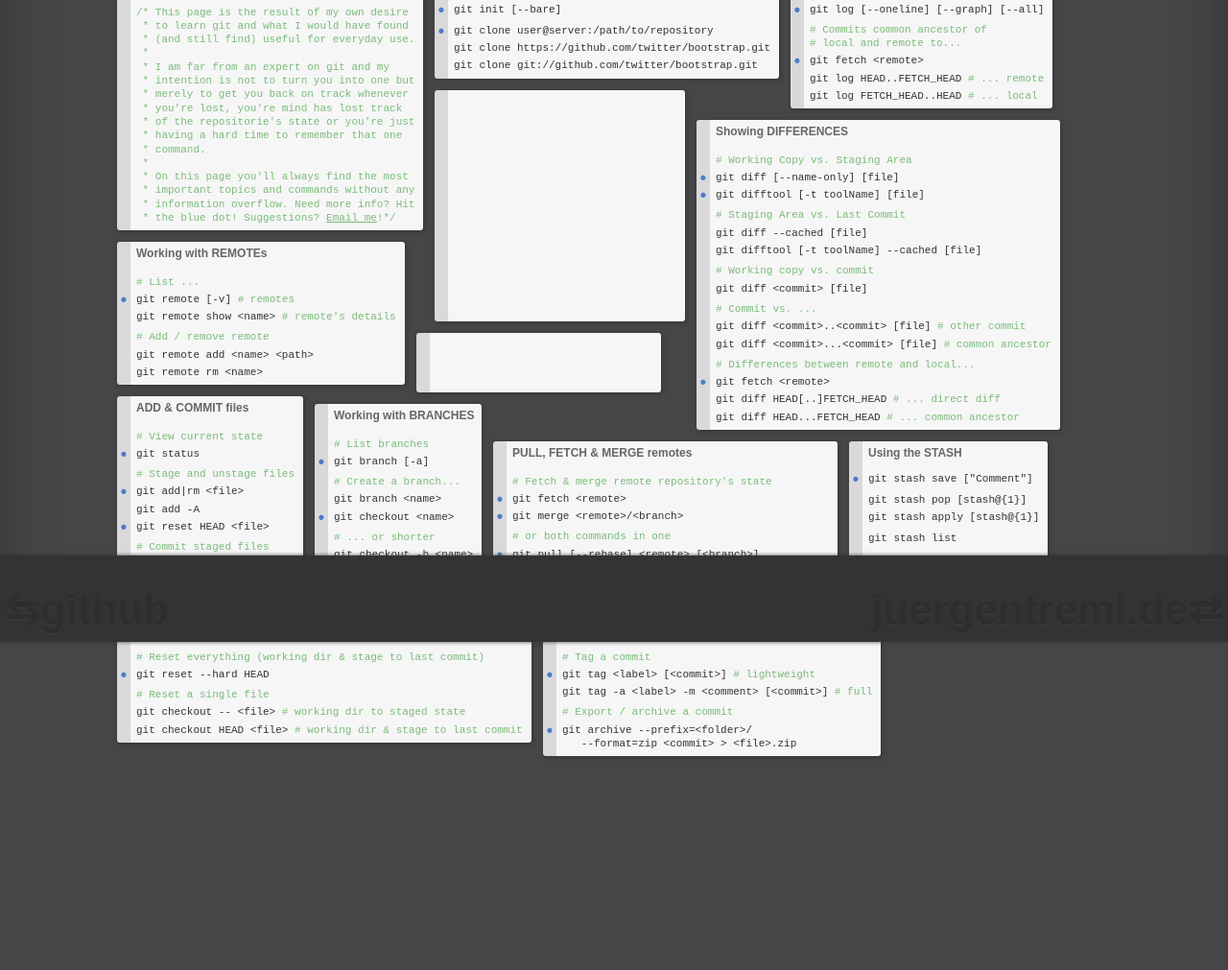
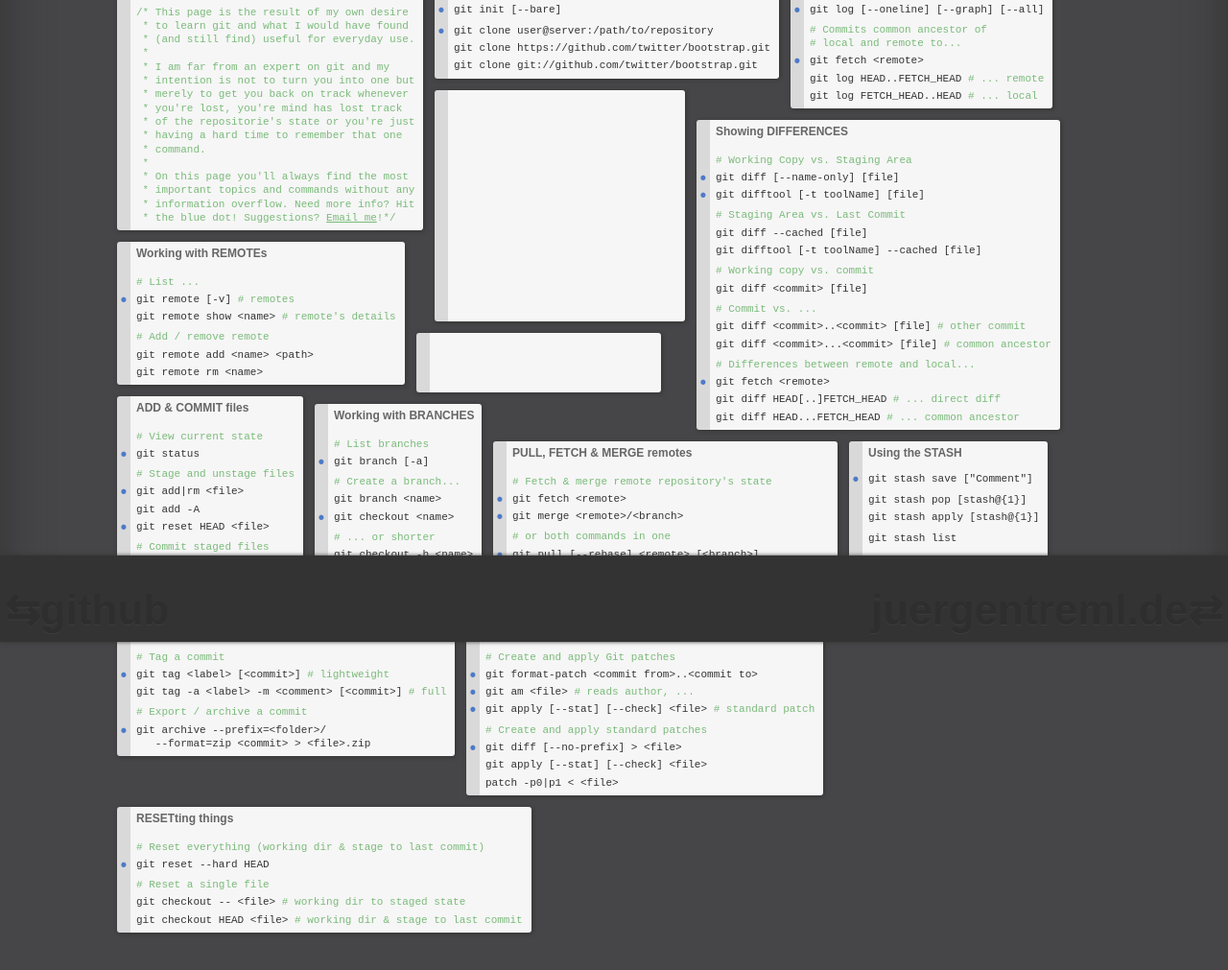
Before and after one commit to jtreml/gitcheater.com, a plain HTML site: page index.html in a window 1280 px wide. Shown: the part 131-1142 px from the top of the page at 96% size. Before the commit the page ends 1021 px from the top, so only its background shows below. Drawn offline with Linux system fonts and the light colour scheme; a script that the page names is missing.

Commit message:
Add section on patches

```diff
--- a/index.html
+++ b/index.html
@@ -487,30 +487,6 @@
 						</table>
 					</div>
 
-					<!-- Reset -->
-					<div class="item">
-						<h1>RESETting things</h1>
-						<table>
-							<tr><td class="bullet"></td><td class="comment"># Reset everything (working dir &amp; stage to last commit)</td></tr>
-							<tr>
-								<td class="bullet">
-									<div class="menu">
-										&#149;
-										<ul class="menu">
-											<li><a href="http://schacon.github.com/git/git-reset.html" target="_blank">Man Page</a></li>
-											<li><a href="https://www.google.com/search?q=git%20reset" target="_blank">Google</a></li>
-											<li><a href="http://book.git-scm.com/4_undoing_in_git_-_reset,_checkout_and_revert.html" target="_blank">Git Book</a></li>
-										</ul>
-									</div>
-								</td>
-								<td class="code">git reset --hard HEAD</td>
-							</tr>
-							<tr><td class="bullet"></td><td class="comment"># Reset a single file</td></tr>
-							<tr><td class="bullet"></td><td class="code">git checkout -- &lt;file&gt; <span class="comment"># working dir to staged state</span></td></tr>
-							<tr><td class="bullet"></td><td class="code">git checkout HEAD &lt;file&gt; <span class="comment"># working dir &amp; stage to last commit</span></td></tr>
-						</table>
-					</div>
-
 					<!-- Tagging & Exporting -->
 					<div class="item">
 						<h1>TAGging &amp; exporting</h1>
@@ -545,6 +521,93 @@
 							</tr>
 						</table>
 					</div>
+
+					<!-- Patching -->
+					<div class="item">
+						<h1>PATCHing</h1>
+						<table>
+							<tr><td class="bullet"></td><td class="comment"># Create and apply Git patches</td></tr>
+							<tr>
+								<td class="bullet">
+									<div class="menu">
+										&#149;
+										<ul class="menu">
+											<li><a href="http://schacon.github.com/git/git-format-patch.html" target="_blank">Man Page</a></li>
+											<li><a href="https://www.google.com/search?q=git%20format-patch" target="_blank">Google</a></li>
+											<li><a href="http://book.git-scm.com/5_git_and_email.html" target="_blank">Git Book</a></li>
+										</ul>
+									</div>
+								</td>
+								<td class="code">git format-patch &lt;commit from&gt;..&lt;commit to&gt;</td>
+							</tr>
+							<tr>
+								<td class="bullet">
+									<div class="menu">
+										&#149;
+										<ul class="menu">
+											<li><a href="http://schacon.github.com/git/git-am.html" target="_blank">Man Page</a></li>
+											<li><a href="https://www.google.com/search?q=git%20am" target="_blank">Google</a></li>
+											<li><a href="http://book.git-scm.com/5_git_and_email.html" target="_blank">Git Book</a></li>
+										</ul>
+									</div>
+								</td>
+								<td class="code">git am &lt;file&gt; <span class="comment"># reads author, ...</span></td>
+							</tr>
+							<tr>
+								<td class="bullet">
+									<div class="menu">
+										&#149;
+										<ul class="menu">
+											<li><a href="http://schacon.github.com/git/git-apply.html" target="_blank">Man Page</a></li>
+											<li><a href="https://www.google.com/search?q=git%20apply" target="_blank">Google</a></li>
+											<li><a href="http://book.git-scm.com/5_git_and_email.html" target="_blank">Git Book</a></li>
+										</ul>
+									</div>
+								</td>
+								<td class="code">git apply [--stat] [--check] &lt;file&gt; <span class="comment"># standard patch</span></td>
+							</tr>
+							<tr><td class="bullet"></td><td class="comment"># Create and apply standard patches</td></tr>
+							<tr>
+								<td class="bullet">
+									<div class="menu">
+										&#149;
+										<ul class="menu">
+											<li><a href="http://schacon.github.com/git/git-diff.html" target="_blank">Man Page</a></li>
+											<li><a href="https://www.google.com/search?q=git%20diff" target="_blank">Google</a></li>
+										</ul>
+									</div>
+								</td>
+								<td class="code">git diff [--no-prefix] &gt; &lt;file&gt;</td>
+							</tr>
+							<tr><td class="bullet"></td><td class="code">git apply [--stat] [--check] &lt;file&gt;</td>
+							<tr><td class="bullet"></td><td class="code">patch -p0|p1 &lt; &lt;file&gt;</td>
+							</tr>
+						</table>
+					</div>
+
+					<!-- Reset -->
+					<div class="item">
+						<h1>RESETting things</h1>
+						<table>
+							<tr><td class="bullet"></td><td class="comment"># Reset everything (working dir &amp; stage to last commit)</td></tr>
+							<tr>
+								<td class="bullet">
+									<div class="menu">
+										&#149;
+										<ul class="menu">
+											<li><a href="http://schacon.github.com/git/git-reset.html" target="_blank">Man Page</a></li>
+											<li><a href="https://www.google.com/search?q=git%20reset" target="_blank">Google</a></li>
+											<li><a href="http://book.git-scm.com/4_undoing_in_git_-_reset,_checkout_and_revert.html" target="_blank">Git Book</a></li>
+										</ul>
+									</div>
+								</td>
+								<td class="code">git reset --hard HEAD</td>
+							</tr>
+							<tr><td class="bullet"></td><td class="comment"># Reset a single file</td></tr>
+							<tr><td class="bullet"></td><td class="code">git checkout -- &lt;file&gt; <span class="comment"># working dir to staged state</span></td></tr>
+							<tr><td class="bullet"></td><td class="code">git checkout HEAD &lt;file&gt; <span class="comment"># working dir &amp; stage to last commit</span></td></tr>
+						</table>
+					</div>
 				</div>
 			</div>
 		</div>
```
